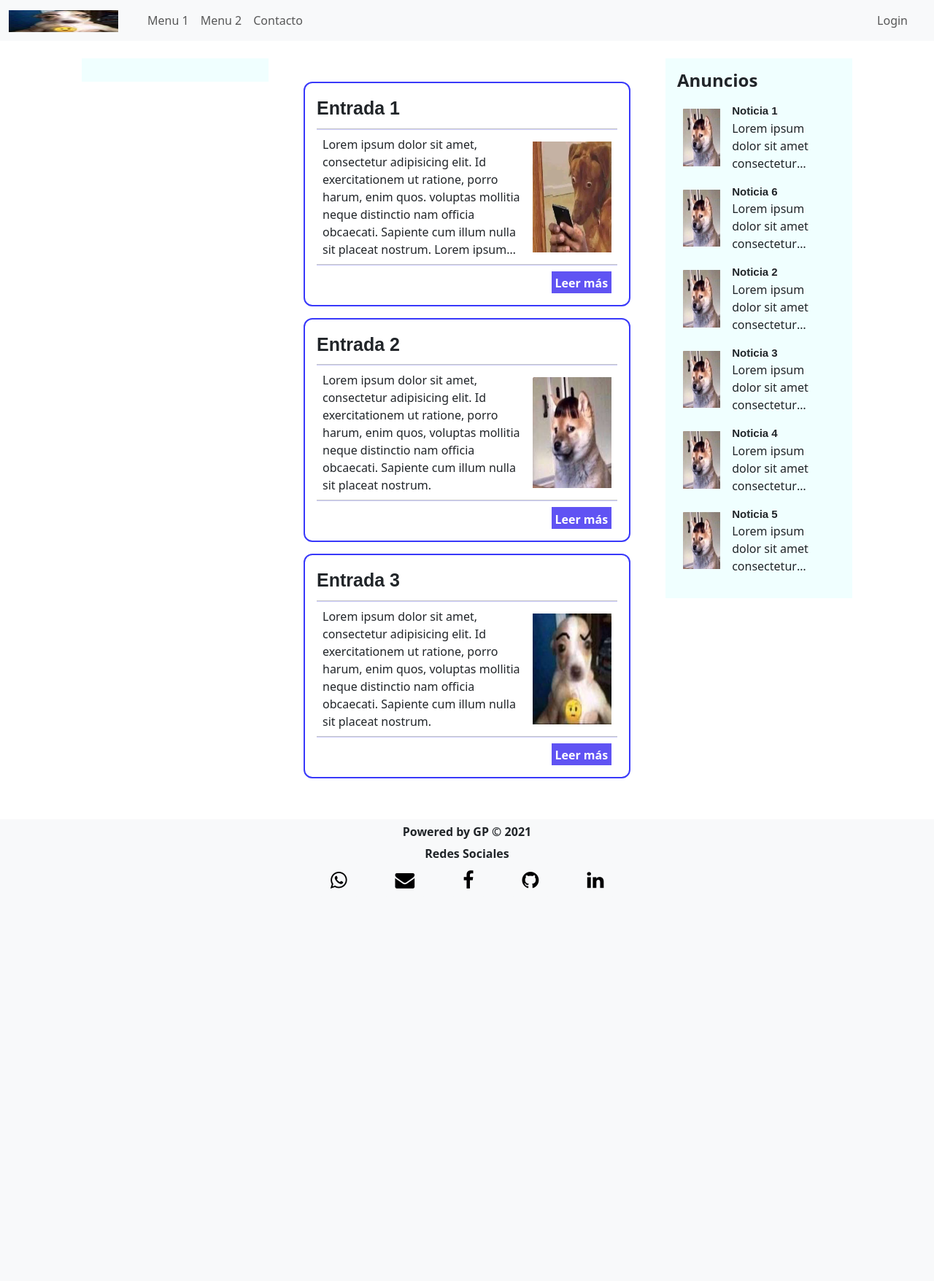
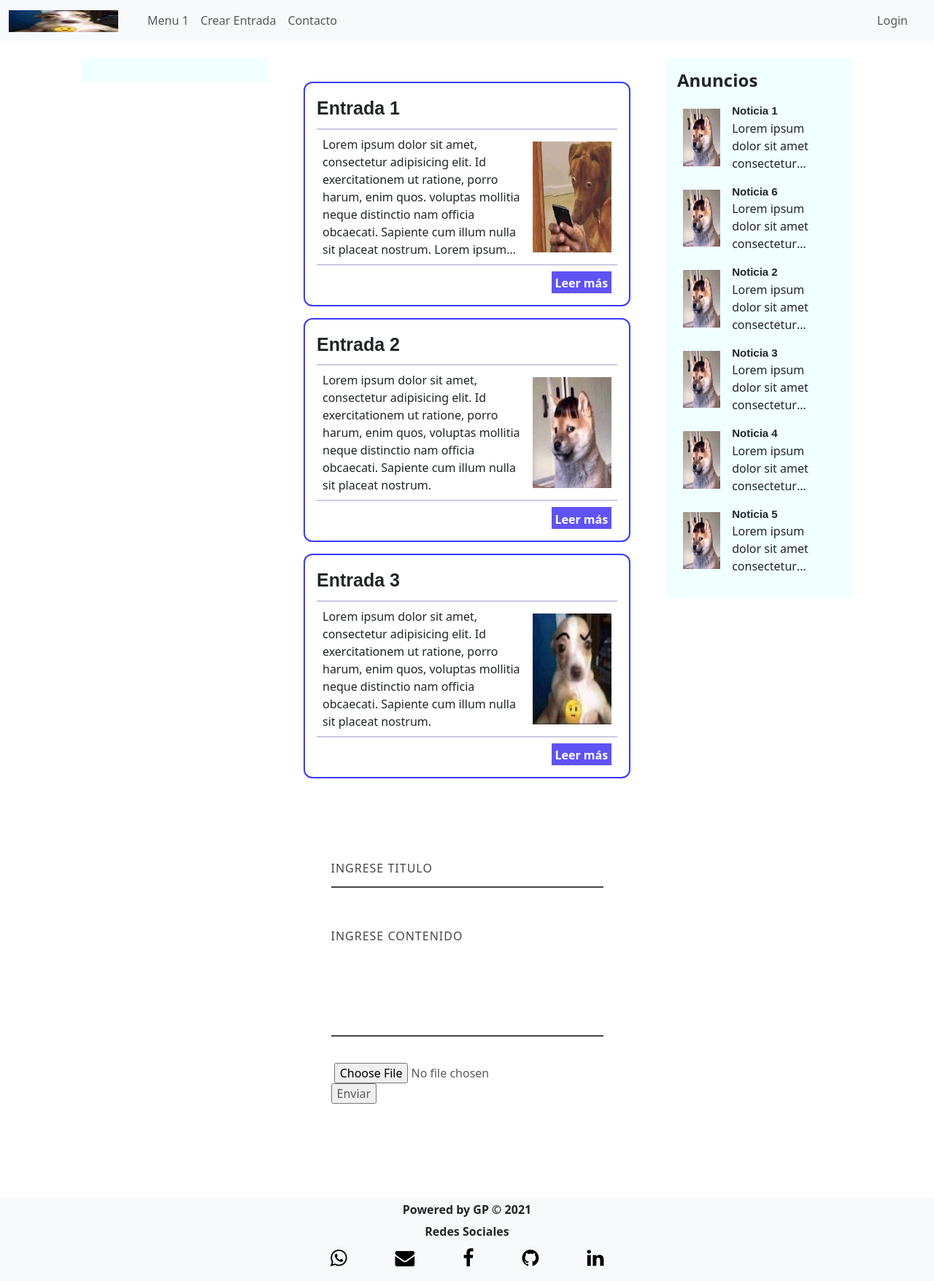
Before and after one commit to GammaPerez/blog, a PHP site: page / in a window 1280 px wide. Shown: the whole page at 73% size. Before the commit the page ends 1218 px from the top, so only its background shows below. Run offline with PHP 8.4, Linux system fonts and the light colour scheme; some libraries are stand-ins or nearby versions.

Commit message:
V1.0.1 Inicio de Creacion de Frm para New Entrada

```diff
--- a/css/main.css
+++ b/css/main.css
@@ -157,3 +157,217 @@ footer{
 }
 
 /*=========================*/
+
+
+button {
+  overflow: visible;
+}
+
+button, select {
+  text-transform: none;
+}
+
+button, input, select, textarea {
+  color: #5A5A5A;
+  font: inherit;
+  margin: 0;
+}
+
+input {
+  line-height: normal;
+}
+
+textarea {
+  overflow: auto;
+}
+
+#container {
+  border: solid 3px #474544;
+  max-width: 768px;
+  margin: 60px auto;
+  position: relative;
+}
+
+form {
+  padding: 37.5px;
+  margin: 50px 0;
+}
+
+h1 {
+  color: #474544;
+  font-size: 32px;
+  font-weight: 700;
+  letter-spacing: 7px;
+  text-align: center;
+  text-transform: uppercase;
+}
+
+.underline {
+  border-bottom: solid 2px #474544;
+  margin: -0.512em auto;
+  width: 80px;
+}
+
+.icon_wrapper {
+  margin: 50px auto 0;
+  width: 100%;
+}
+
+.icon {
+  display: block;
+  fill: #474544;
+  height: 50px;
+  margin: 0 auto;
+  width: 50px;
+}
+
+.email {
+	float: right;
+	width: 45%;
+}
+
+input[type='text'], [type='email'], select, textarea {
+	background: none;
+  border: none;
+	border-bottom: solid 2px #474544;
+	color: #474544;
+	font-size: 1.000em;
+  font-weight: 400;
+  letter-spacing: 1px;
+	margin: 0em 0 1.875em 0;
+	padding: 0 0 0.875em 0;
+  text-transform: uppercase;
+	width: 100%;
+	-webkit-box-sizing: border-box;
+	-moz-box-sizing: border-box;
+	-ms-box-sizing: border-box;
+	-o-box-sizing: border-box;
+	box-sizing: border-box;
+	-webkit-transition: all 0.3s;
+	-moz-transition: all 0.3s;
+	-ms-transition: all 0.3s;
+	-o-transition: all 0.3s;
+	transition: all 0.3s;
+}
+
+input[type='text']:focus, [type='email']:focus, textarea:focus {
+	outline: none;
+	padding: 0 0 0.875em 0;
+}
+
+.message {
+	float: none;
+}
+
+.name {
+	float: left;
+	width: 45%;
+}
+
+select {
+  background: url('https://cdn4.iconfinder.com/data/icons/ionicons/512/icon-ios7-arrow-down-32.png') no-repeat right;
+  outline: none;
+  -moz-appearance: none;
+  -webkit-appearance: none;
+}
+
+select::-ms-expand {
+  display: none;
+}
+
+.subject {
+  width: 100%;
+}
+
+.telephone {
+  width: 100%;
+}
+
+textarea {
+	line-height: 150%;
+	height: 150px;
+	resize: none;
+  width: 100%;
+}
+
+::-webkit-input-placeholder {
+	color: #474544;
+}
+
+:-moz-placeholder {
+	color: #474544;
+	opacity: 1;
+}
+
+::-moz-placeholder {
+	color: #474544;
+	opacity: 1;
+}
+
+:-ms-input-placeholder {
+	color: #474544;
+}
+
+#form_button {
+  background: none;
+  border: solid 2px #474544;
+  color: #474544;
+  cursor: pointer;
+  display: inline-block;
+  font-family: 'Helvetica', Arial, sans-serif;
+  font-size: 0.875em;
+  font-weight: bold;
+  outline: none;
+  padding: 20px 35px;
+  text-transform: uppercase;
+  -webkit-transition: all 0.3s;
+	-moz-transition: all 0.3s;
+	-ms-transition: all 0.3s;
+	-o-transition: all 0.3s;
+	transition: all 0.3s;
+}
+
+#form_button:hover {
+  background: #474544;
+  color: #F2F3EB;
+}
+
+@media screen and (max-width: 768px) {
+  #container {
+    margin: 20px auto;
+    width: 95%;
+  }
+}
+
+@media screen and (max-width: 480px) {
+  h1 {
+    font-size: 26px;
+  }
+
+  .underline {
+    width: 68px;
+  }
+
+  #form_button {
+    padding: 15px 25px;
+  }
+}
+
+@media screen and (max-width: 420px) {
+  h1 {
+    font-size: 18px;
+  }
+
+  .icon {
+    height: 35px;
+    width: 35px;
+  }
+
+  .underline {
+    width: 53px;
+  }
+
+  input[type='text'], [type='email'], select, textarea {
+    font-size: 0.875em;
+  }
+}
--- a/index.html
+++ b/index.html
@@ -12,6 +12,11 @@
             integrity="sha256-xLD7nhI62fcsEZK2/v8LsBcb4lG7dgULkuXoXB/j91c="
             crossorigin="anonymous"></script>
         <!---------->
+
+        <!--USO DE DIALOG LIKE $.DIALOG-->
+        <script src="https://cdnjs.cloudflare.com/ajax/libs/jquery-confirm/3.3.4/jquery-confirm.min.js" integrity="sha512-zP5W8791v1A6FToy+viyoyUUyjCzx+4K8XZCKzW28AnCoepPNIXecxh9mvGuy3Rt78OzEsU+VCvcObwAMvBAww==" crossorigin="anonymous" referrerpolicy="no-referrer"></script>
+        <link rel="stylesheet" href="https://cdnjs.cloudflare.com/ajax/libs/jquery-confirm/3.3.4/jquery-confirm.min.css" integrity="sha512-0V10q+b1Iumz67sVDL8LPFZEEavo6H/nBSyghr7mm9JEQkOAm91HNoZQRvQdjennBb/oEuW+8oZHVpIKq+d25g==" crossorigin="anonymous" referrerpolicy="no-referrer" />
+        <!------------>
 
         <!--BOOTSTRAP-->
         <link
@@ -59,7 +64,7 @@
                                 <a href="#" class="nav-link">Menu 1</a>
                             </li>
                             <li class="nav-item">
-                                <a href="#" class="nav-link">Menu 2</a>
+                                <a href="#" class="nav-link" id="newEnt">Crear Entrada</a>
                             </li>
                             <li class="nav-item">
                                 <a href="#contacto" class="nav-link">Contacto</a>
@@ -157,7 +162,48 @@
                         <a href="#" class="enlace_grl" id="link-3">Leer más</a>
                     </div>
                 </div>
+
+                <form id="frmNewReg">
+                    <div class="">
+
+                        <div class="frmNewTitle">
+                            <label for="name"></label>
+                            <input type="text" name="name" id="frmName" placeholder="Ingrese Titulo" required>
+                        </div>
+                        <div class="frmNewCont">
+                            <label for="name"></label>
+                            <textarea name="frmCont" id="frmCont" cols="30" rows="10" placeholder="Ingrese Contenido" required></textarea>
+                        </div>
+
+                        <div class="frmNewImg">
+                            <label for="name"></label>
+                            <input type="file" name="frmImg" id="frmImg" placeholder="Ingrese Imagen" required>
+                        </div>
+                        <div class ="frmNewSend submit">
+                            <input type="submit" value="Enviar" class="" id="frmSend">
+                        </div>
+                        <!--
+                        <div class="form-floating mb-3">
+                            <input type="text" class="form-control"
+                                id="txtTitulo" placeholder="Titulo">
+                            <label for="txtTitulo">Titulo</label>
+                        </div>
+                        <div class="form-floating mb-3">
+                            <textarea class="form-control" placeholder="Cuerpo"
+                                id="txtCuerpo" style="height: 100px"></textarea>
+                            <label for="txtCuerpo">Cuerpo</label>
+                        </div>
+                        <div class="form-floating mb-3">
+                            <input type="text" class="form-control"
+                                id="txtImagen" placeholder="Imagen">
+                            <label for="txtImagen">Imagen</label>
+                        </div>
+                        -->
+                    </div>
+                </form>
             </section>
+
+
             <section class="menu">
                 <span class="bold h4">Anuncios</span>
                 <div class="area_noticias">
--- a/js/main.js
+++ b/js/main.js
@@ -1,27 +1,8 @@
 $("document").ready(function () {
     setLinksNoticias();
-    $("#dlg").dialog({
-		title: 'Documentos',
-		autoOpen: false,
-		type: "blue",
-		width: '60%',
-		height: "auto",
-		maxHeight: innerHeight - 150,
-		useBootstrap: false,
-		typeAnimated: true,
-		buttons: [{
-			text: 'Cancelar',
-			id: "btnCancelViewDocs",
-			style: "color:white; background-color: red; border-color: red; font-size: 12px; font-weight: bold; padding: 5px 10px; border-radius: 3px; cursor: pointer;",
-			click: cerrarDlg
-		}
-		]
-	});
+    setModal();
 });
 
-function cerrarDlg() {
-	$(this).dialog("close");
-}
 
 function setLinksNoticias() {
     for (let i = 1; i <= 6; i++) {
@@ -30,12 +11,19 @@ function setLinksNoticias() {
         });
     }
 }
-/*
-function setModal(){
-    for(let i = 1; i <= 3; i++){
-        $("#link-" + i).click(function(){
+
+function setModal() {
+    for (let i = 1; i <= 3; i++) {
+        $("#link-" + i).click(function () {
+            const cuerpo = `
+            <div>
+                Lorem ipsum dolor, sit amet consectetur adipisicing elit. Voluptatibus corporis
+                blanditiis odio asperiores placeat eius fuga ad facilis aut laborum exercitationem
+                doloribus nihil, provident quae vitae quis repellendus, iure veniam.
+            </div>
+            `;
             $.dialog({
-                title: '<span>Ayuda</span>',
+                title: '<span>Importar Excel</span>',
                 content: cuerpo,
                 type: "green",
                 boxWidth: '450px',
@@ -45,8 +33,21 @@ function setModal(){
         });
     }
 }
-*/
-$("#link-1").click(function () { dlgimportexcel(); });
-const dlgimportexcel = () => {
-$("#dlg").dialog("open");
-}
+
+$("#newEnt").click(function(){
+    const form = `
+    <div>
+        <form id="frmNewReg">
+
+        </form>
+    </div>
+    `;
+    $.dialog({
+        title: '<span>Nueva Registro</span>',
+        content: form,
+        type: "green",
+        boxWidth: '450px',
+        useBootstrap: false,
+        typeAnimated: true,
+    });
+});
```
Also changed, not shown: other parts of index.html (+0 -55 lines), entrada.html (added, +11 -0 lines).
